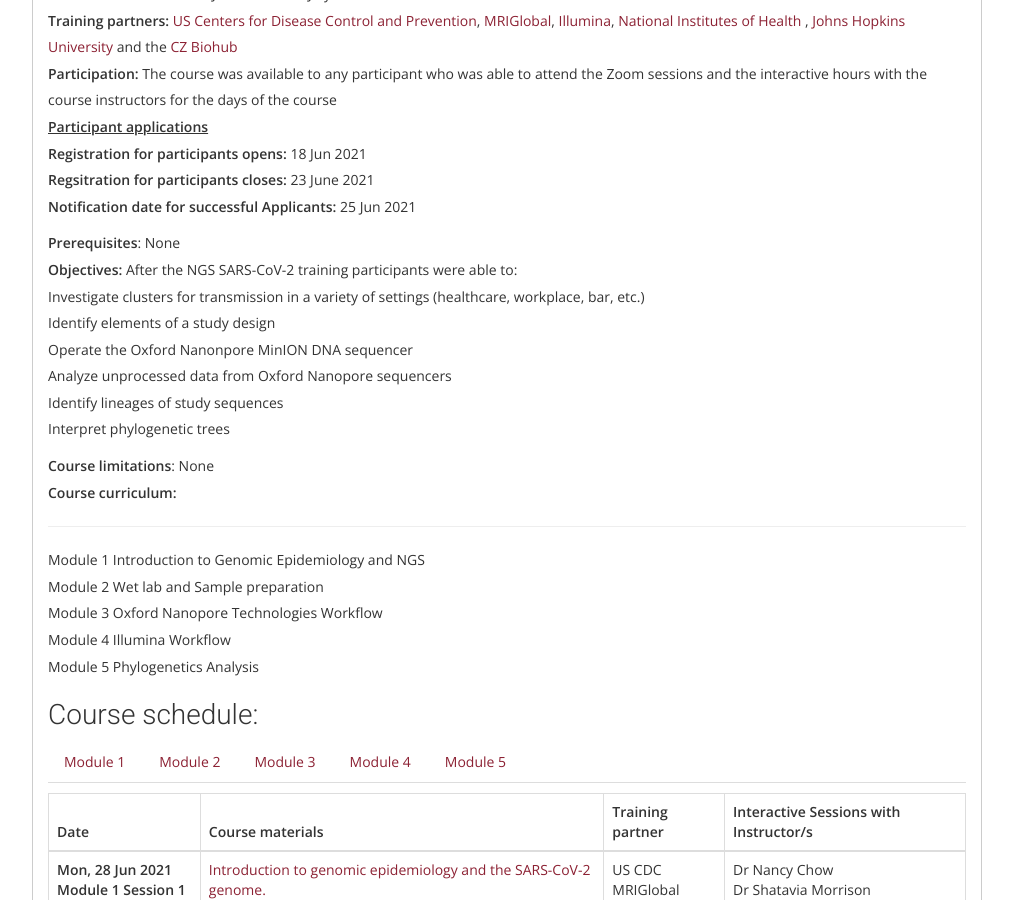
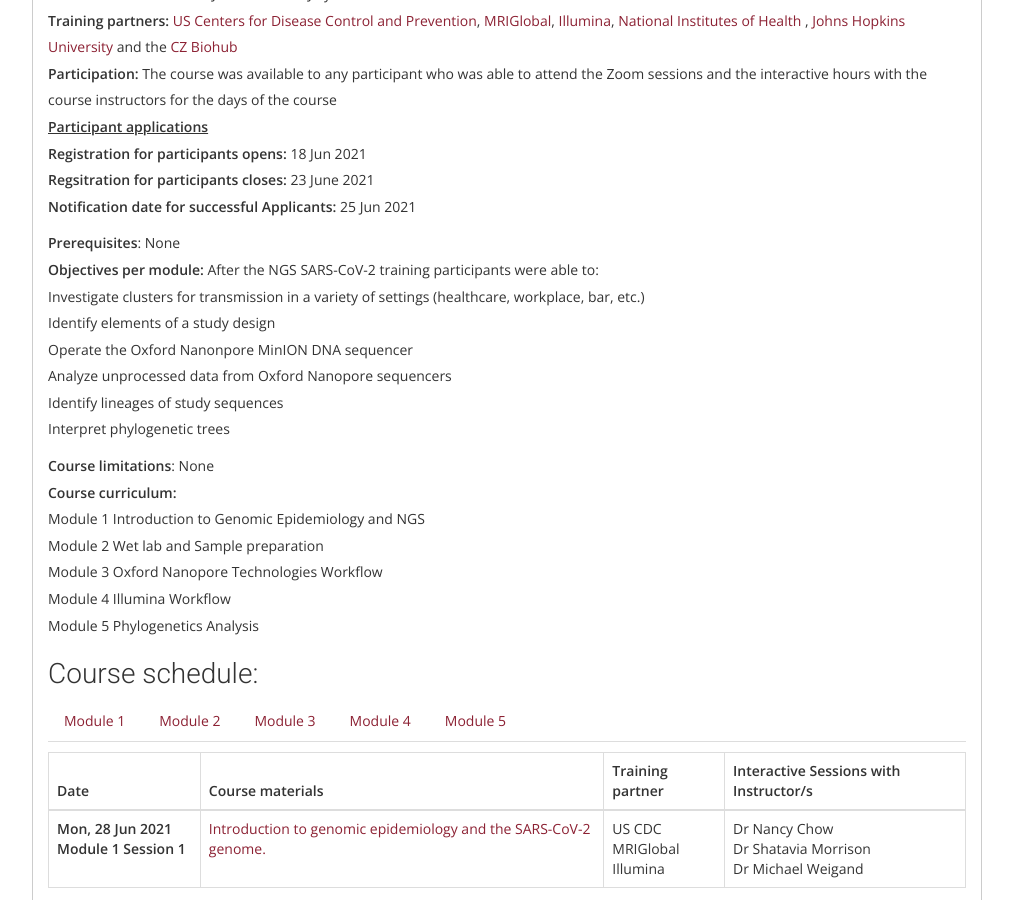
Before and after one commit to pmaturure3/ngs-academy, a Jekyll site: the page built from _posts/2021-06-09-NGS SARS-COV-2-Past-Course.md, in a window 1280 px wide and 900 px high, scrolled down 846 px. Shown: the whole window, without its empty margins (228-1241 px from the left). Built offline with Jekyll 4.4.1, drawn with Linux system fonts in a browser that asks for light colours; nearby versions of some CDN libraries; some web fonts are replaced; comment, search, counter and statistics services are not loaded.

Commit message:
updated past courses and resources page

```diff
--- a/_includes/side-nav_js.html
+++ b/_includes/side-nav_js.html
@@ -86,7 +86,7 @@
                 </ul>
 
                 <ul class="courselist indent_sub_list">
-                    <li {% if page.url=="/courses/related-courses/" %} class="sub_color" {% endif %}><a
+                    <li {% if page.url=="/courses/available-courses/" %} class="sub_color" {% endif %}><a
                             href="/courses/available-courses/"> Available courses </a></li>
 
                 </ul>
--- a/_posts/2021-06-09-NGS SARS-COV-2-Past-Course.md
+++ b/_posts/2021-06-09-NGS SARS-COV-2-Past-Course.md
@@ -42,10 +42,9 @@
 <h3>Logistics: </h3>
 <hr>
 
-<ol class="list-unstyled">
+<ol class="">
 
  <li><b>Venue of course</b>: Online through Zoom </li>
-
 
 <li><b>Dates for the course:</b> 28 June 2021 - 22 July 2021</li>
 
@@ -67,11 +66,9 @@
 
 <li><b>Notification date for successful Applicants: </b> 25 Jun 2021</li>
 </ol>
-
 <b>Prerequisites</b>: None
 <br>
-
-<b>Objectives:</b> After the NGS SARS-CoV-2 training participants were able to:
+<b>Objectives per module:</b> After the NGS SARS-CoV-2 training participants were able to:
 
 
 <ol>
@@ -83,12 +80,60 @@
 <li>Interpret phylogenetic trees</li>
 </ol>
 
+<!--
+Course objectives to be updated
+<ul class="nav nav-tabs">
+			<li class="active">
+        <a  href="#001" data-toggle="tab">Module 1</a>
+			</li>
+			<li><a href="#002" data-toggle="tab">Module 2 </a>
+			</li>
+			<li><a href="#003" data-toggle="tab">Module 3</a>
+			</li>
+	    <li><a href="#004" data-toggle="tab">Module 4</a>
+			</li>
+      	<li><a href="#005" data-toggle="tab">Module 5</a>
+			</li>
+		</ul>
+			<div class="tab-content ">
+			  <div class="tab-pane active" id="001">
+        <div class="">
+         <ol>
+          <li>Monitor trends at the national level:
+          <ul class="indent_sub_list">
+            <li>Monitor emergence of important new strains </li>
+              <li>Monitor trends after interventions such as vaccination </li>
+          </ul>
+          </li>
+          <li>Better understand epidemiology at the local level:  <ul class="indent_sub_list">
+            <li>Investigate clusters for transmission in a variety of settings (healthcare, workplace, bar, etc.) </li>
+              <li>Provide evidence for or against suspected transmission</li>
+                <li>Reveal important, unsuspected clusters</li>
+          </ul></li>
+          </ol>
+          <hr>
+        </div>
+				</div>
+				<div class="tab-pane" id="002">
+          <h3>002</h3>
+				</div>
+        <div class="tab-pane" id="003">
+          <h3>003</h3>
+          <div class="tab-pane" id="004">
+          <h3>004</h3>
+				</div>
+         <div class="tab-pane" id="005">
+          <h3>005</h3>
+				</div>
+				</div>
+			</div>
+   -->
+
 
 <b>Course limitations</b>: None
 
 <br>
 <b>Course curriculum:</b>
-<hr>
 <ol>
 <li>Module 1 Introduction to Genomic Epidemiology and NGS</li>
 <li>Module 2 Wet lab and Sample preparation</li>
--- a/resources.html
+++ b/resources.html
@@ -21,7 +21,7 @@
       global stakeholders. PHA4GE has defined eight working groups with deliverables determined by public health
       needs.
       These include:
-
+    </p>
 
     <div class="row">
       <div class="col-sm-6">
```
Also changed, not shown: 3 other files.
